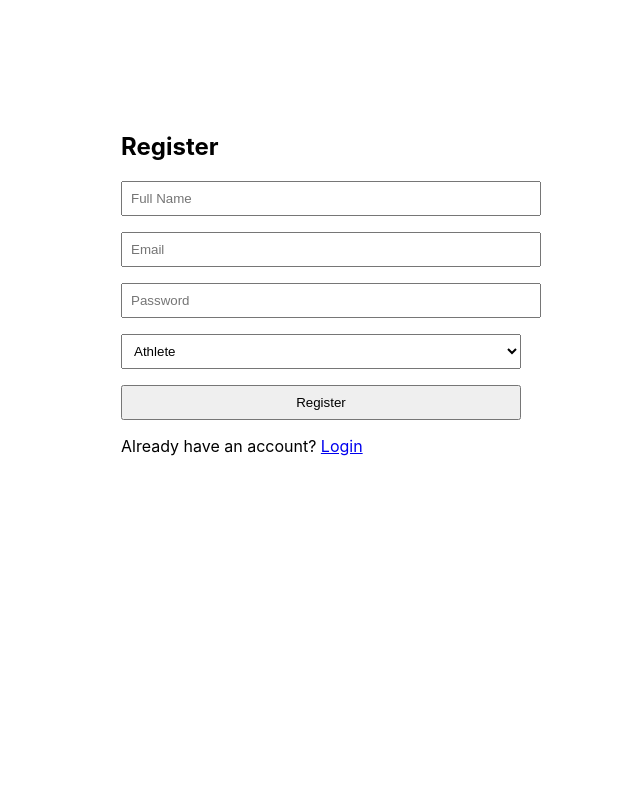
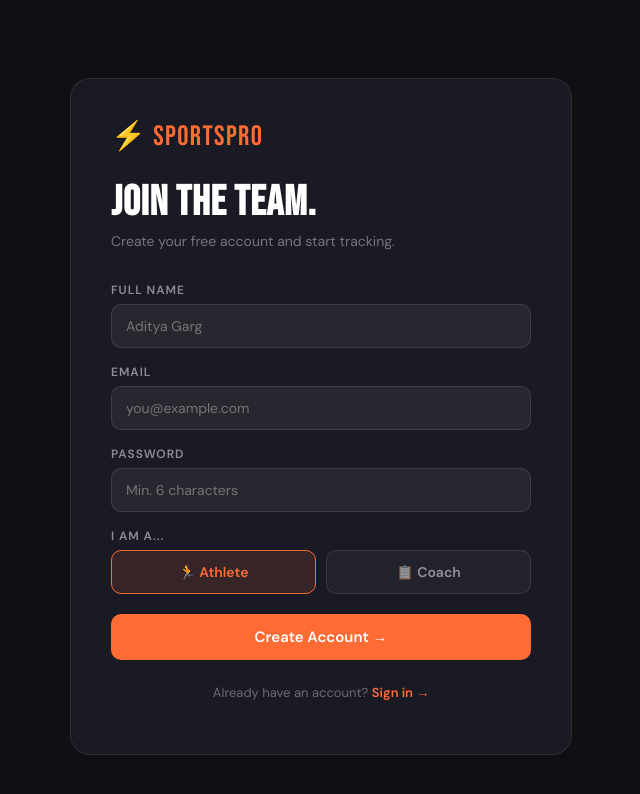
Before and after one commit to adityagargdev/Sports-Tracker, a React (Create React App) app in the folder client/: page /register in a window 1280 px wide. Shown: the top 794 px of the page, without its empty margins (319-959 px from the left). Built offline with nearby package versions, Linux system fonts and the light colour scheme.

Commit message:
redesign: Login and Register pages - Fire & Night theme

```diff
--- a/client/src/pages/Login.js
+++ b/client/src/pages/Login.js
@@ -1,67 +1,118 @@
 import { useState } from 'react';
 import { useAuth } from '../context/AuthContext';
 import { useNavigate, Link } from 'react-router-dom';
+
+const cssAnim = `
+  @import url('https://fonts.googleapis.com/css2?family=Bebas+Neue&family=DM+Sans:wght@400;500;600&display=swap');
+  @keyframes cardIn { from { opacity:0; transform:translateY(24px) scale(.97) } to { opacity:1; transform:translateY(0) scale(1) } }
+  @keyframes shake { 0%,100%{transform:translateX(0)} 20%{transform:translateX(-6px)} 40%{transform:translateX(6px)} 60%{transform:translateX(-4px)} 80%{transform:translateX(4px)} }
+  input:-webkit-autofill { -webkit-box-shadow: 0 0 0 1000px #1e1e2e inset !important; -webkit-text-fill-color: #fff !important; }
+`;
+
+const S = {
+  page: { minHeight: '100vh', background: '#0f0f14', display: 'flex', alignItems: 'center', justifyContent: 'center', fontFamily: "'DM Sans', sans-serif", padding: '1rem' },
+  card: { width: '100%', maxWidth: '400px', background: '#1a1a24', border: '1px solid rgba(255,255,255,0.08)', borderRadius: '20px', padding: '2.5rem', animation: 'cardIn .5s cubic-bezier(.34,1.2,.64,1)' },
+  logo: { fontFamily: "'Bebas Neue', sans-serif", fontSize: '28px', color: '#FF6B35', letterSpacing: '0.05em', marginBottom: '1.5rem', display: 'block' },
+  title: { fontFamily: "'Bebas Neue', sans-serif", fontSize: '42px', color: '#fff', margin: '0 0 4px', letterSpacing: '0.02em' },
+  sub: { fontSize: '14px', color: 'rgba(255,255,255,0.4)', margin: '0 0 2rem' },
+  label: { fontSize: '12px', fontWeight: 600, color: 'rgba(255,255,255,0.5)', letterSpacing: '0.08em', textTransform: 'uppercase', marginBottom: '6px', display: 'block' },
+  input: { width: '100%', padding: '12px 14px', background: 'rgba(255,255,255,0.06)', border: '1px solid rgba(255,255,255,0.1)', borderRadius: '10px', color: '#fff', fontSize: '14px', fontFamily: "'DM Sans', sans-serif", outline: 'none', boxSizing: 'border-box', marginBottom: '1rem', transition: 'border-color .2s' },
+  btn: { width: '100%', padding: '13px', background: '#FF6B35', border: 'none', borderRadius: '10px', color: '#fff', fontSize: '15px', fontWeight: 600, fontFamily: "'DM Sans', sans-serif", cursor: 'pointer', marginBottom: '12px', transition: 'background .2s' },
+  googleBtn: { width: '100%', padding: '12px', background: 'rgba(255,255,255,0.06)', border: '1px solid rgba(255,255,255,0.1)', borderRadius: '10px', color: 'rgba(255,255,255,0.8)', fontSize: '14px', fontWeight: 500, fontFamily: "'DM Sans', sans-serif", cursor: 'pointer', display: 'flex', alignItems: 'center', justifyContent: 'center', gap: '8px', textDecoration: 'none', boxSizing: 'border-box', transition: 'background .2s' },
+  divider: { display: 'flex', alignItems: 'center', gap: '12px', margin: '1rem 0' },
+  dividerLine: { flex: 1, height: '1px', background: 'rgba(255,255,255,0.08)' },
+  dividerText: { fontSize: '12px', color: 'rgba(255,255,255,0.3)' },
+  error: { background: 'rgba(226,75,74,0.12)', border: '1px solid rgba(226,75,74,0.3)', borderRadius: '8px', padding: '10px 14px', color: '#E24B4A', fontSize: '13px', marginBottom: '1rem', animation: 'shake .4s ease' },
+  footer: { marginTop: '1.5rem', textAlign: 'center', fontSize: '13px', color: 'rgba(255,255,255,0.35)' },
+  link: { color: '#FF6B35', textDecoration: 'none', fontWeight: 600 },
+};
 
 const Login = () => {
   const { login } = useAuth();
   const navigate = useNavigate();
   const [form, setForm] = useState({ email: '', password: '' });
   const [error, setError] = useState('');
+  const [loading, setLoading] = useState(false);
 
   const handleSubmit = async (e) => {
     e.preventDefault();
+    setLoading(true);
+    setError('');
     try {
       await login(form.email, form.password);
       navigate('/dashboard');
-    } catch (err) {
-      setError('Invalid email or password');
+    } catch {
+      setError('Invalid email or password. Try again.');
+    } finally {
+      setLoading(false);
     }
   };
 
   return (
-    <div style={{ maxWidth: '400px', margin: '5rem auto', padding: '2rem' }}>
-      <h2>Login</h2>
-      {error && <p style={{ color: 'red' }}>{error}</p>}
-      <form onSubmit={handleSubmit}>
-        <div>
+    <div style={S.page}>
+      <style>{cssAnim}</style>
+      <div style={S.card}>
+        <span style={S.logo}>SportsPro</span>
+        <h1 style={S.title}>Welcome Back.</h1>
+        <p style={S.sub}>Track your performance, crush your goals.</p>
+
+        {error && <div style={S.error}>{error}</div>}
+
+        <form onSubmit={handleSubmit}>
+          <label style={S.label}>Email</label>
           <input
+            style={S.input}
             type="email"
-            placeholder="Email"
+            placeholder="you@example.com"
             value={form.email}
             onChange={e => setForm({ ...form, email: e.target.value })}
-            style={{ width: '100%', padding: '0.5rem', marginBottom: '1rem' }}
+            onFocus={e => e.target.style.borderColor = 'rgba(255,107,53,0.5)'}
+            onBlur={e => e.target.style.borderColor = 'rgba(255,255,255,0.1)'}
+            required
           />
-        </div>
-        <div>
+          <label style={S.label}>Password</label>
           <input
+            style={S.input}
             type="password"
             placeholder="Password"
             value={form.password}
             onChange={e => setForm({ ...form, password: e.target.value })}
-            style={{ width: '100%', padding: '0.5rem', marginBottom: '1rem' }}
+            onFocus={e => e.target.style.borderColor = 'rgba(255,107,53,0.5)'}
+            onBlur={e => e.target.style.borderColor = 'rgba(255,255,255,0.1)'}
+            required
           />
+          <button
+            type="submit"
+            style={{ ...S.btn, opacity: loading ? 0.7 : 1 }}
+            onMouseEnter={e => e.target.style.background = '#e85e28'}
+            onMouseLeave={e => e.target.style.background = '#FF6B35'}
+            disabled={loading}
+          >
+            {loading ? 'Signing in...' : 'Sign In'}
+          </button>
+        </form>
+
+        <div style={S.divider}>
+          <div style={S.dividerLine} />
+          <span style={S.dividerText}>or</span>
+          <div style={S.dividerLine} />
         </div>
-        <button type="submit" style={{ width: '100%', padding: '0.5rem' }}>
-          Login
-        </button>
-      </form>
-      <p>Don't have an account? <Link to="/register">Register</Link></p>
-      <div style={{ textAlign: 'center', margin: '1rem 0' }}>
-        <span style={{ color: '#888' }}>or</span>
+
+        <a
+          href="https://sports-tracker-api-1rn8.onrender.com/api/auth/google"
+          style={S.googleBtn}
+          onMouseEnter={e => e.currentTarget.style.background = 'rgba(255,255,255,0.1)'}
+          onMouseLeave={e => e.currentTarget.style.background = 'rgba(255,255,255,0.06)'}
+        >
+          <img src="https://www.google.com/favicon.ico" width="18" height="18" alt="Google" style={{ borderRadius: '2px' }} />
+          Continue with Google
+        </a>
+
+        <p style={S.footer}>
+          No account?{' '}
+          <Link to="/register" style={S.link}>Create one free</Link>
+        </p>
       </div>
-
-        <a href="https://sports-tracker-api-1rn8.onrender.com/api/auth/google"
-        style={{
-          display: 'flex', alignItems: 'center', justifyContent: 'center',
-          gap: '0.5rem', width: '100%', padding: '0.6rem',
-          border: '1px solid #ddd', borderRadius: '6px',
-          textDecoration: 'none', color: '#333', background: 'white',
-          fontWeight: '500', cursor: 'pointer', boxSizing: 'border-box'
-        }}
-      >
-        <img src="https://www.google.com/favicon.ico" width="18" height="18" alt="Google" />
-        Sign in with Google
-      </a>
     </div>
   );
 };
--- a/client/src/pages/Register.js
+++ b/client/src/pages/Register.js
@@ -1,62 +1,173 @@
 import { useState } from 'react';
 import { useAuth } from '../context/AuthContext';
 import { useNavigate, Link } from 'react-router-dom';
+
+const S = {
+  page: {
+    minHeight: '100vh', background: '#0f0f14', display: 'flex',
+    alignItems: 'center', justifyContent: 'center',
+    fontFamily: "'DM Sans', sans-serif", padding: '1rem',
+  },
+  card: {
+    width: '100%', maxWidth: '420px', background: '#1a1a24',
+    border: '1px solid rgba(255,255,255,0.08)', borderRadius: '20px',
+    padding: '2.5rem', animation: 'cardIn .5s cubic-bezier(.34,1.2,.64,1)',
+  },
+  logo: {
+    fontFamily: "'Bebas Neue', sans-serif", fontSize: '28px',
+    color: '#FF6B35', letterSpacing: '0.05em', marginBottom: '1.5rem',
+    display: 'block',
+  },
+  title: {
+    fontFamily: "'Bebas Neue', sans-serif", fontSize: '42px',
+    color: '#fff', margin: '0 0 4px', letterSpacing: '0.02em',
+  },
+  sub: { fontSize: '14px', color: 'rgba(255,255,255,0.4)', margin: '0 0 2rem' },
+  label: {
+    fontSize: '12px', fontWeight: 600, color: 'rgba(255,255,255,0.5)',
+    letterSpacing: '0.08em', textTransform: 'uppercase',
+    marginBottom: '6px', display: 'block',
+  },
+  input: {
+    width: '100%', padding: '12px 14px', background: 'rgba(255,255,255,0.06)',
+    border: '1px solid rgba(255,255,255,0.1)', borderRadius: '10px',
+    color: '#fff', fontSize: '14px', fontFamily: "'DM Sans', sans-serif",
+    outline: 'none', boxSizing: 'border-box', marginBottom: '1rem',
+    transition: 'border-color .2s',
+  },
+  roleRow: { display: 'flex', gap: '10px', marginBottom: '1rem' },
+  roleBtn: (active) => ({
+    flex: 1, padding: '12px', borderRadius: '10px', cursor: 'pointer',
+    border: `1px solid ${active ? '#FF6B35' : 'rgba(255,255,255,0.1)'}`,
+    background: active ? 'rgba(255,107,53,0.12)' : 'rgba(255,255,255,0.04)',
+    color: active ? '#FF6B35' : 'rgba(255,255,255,0.5)',
+    fontFamily: "'DM Sans', sans-serif", fontSize: '14px', fontWeight: 600,
+    transition: 'all .2s',
+  }),
+  btn: {
+    width: '100%', padding: '13px', background: '#FF6B35', border: 'none',
+    borderRadius: '10px', color: '#fff', fontSize: '15px', fontWeight: 600,
+    fontFamily: "'DM Sans', sans-serif", cursor: 'pointer', marginTop: '4px',
+    transition: 'transform .15s, background .2s',
+  },
+  error: {
+    background: 'rgba(226,75,74,0.12)', border: '1px solid rgba(226,75,74,0.3)',
+    borderRadius: '8px', padding: '10px 14px', color: '#E24B4A',
+    fontSize: '13px', marginBottom: '1rem', animation: 'shake .4s ease',
+  },
+  success: {
+    background: 'rgba(46,204,113,0.12)', border: '1px solid rgba(46,204,113,0.3)',
+    borderRadius: '8px', padding: '10px 14px', color: '#2ECC71',
+    fontSize: '13px', marginBottom: '1rem', animation: 'successPop .4s cubic-bezier(.34,1.6,.64,1)',
+  },
+  footer: {
+    marginTop: '1.5rem', textAlign: 'center', fontSize: '13px',
+    color: 'rgba(255,255,255,0.35)',
+  },
+  link: { color: '#FF6B35', textDecoration: 'none', fontWeight: 600 },
+};
+
+const cssAnim = `
+  @import url('https://fonts.googleapis.com/css2?family=Bebas+Neue&family=DM+Sans:wght@400;500;600&display=swap');
+  @keyframes cardIn { from { opacity:0; transform:translateY(24px) scale(.97) } to { opacity:1; transform:translateY(0) scale(1) } }
+  @keyframes shake { 0%,100%{transform:translateX(0)} 20%{transform:translateX(-6px)} 40%{transform:translateX(6px)} 60%{transform:translateX(-4px)} 80%{transform:translateX(4px)} }
+  @keyframes successPop { from { opacity:0; transform:scale(.95) } to { opacity:1; transform:scale(1) } }
+  input:-webkit-autofill { -webkit-box-shadow: 0 0 0 1000px #1e1e2e inset !important; -webkit-text-fill-color: #fff !important; }
+`;
 
 const Register = () => {
   const { register } = useAuth();
   const navigate = useNavigate();
   const [form, setForm] = useState({ name: '', email: '', password: '', role: 'athlete' });
   const [error, setError] = useState('');
+  const [success, setSuccess] = useState('');
+  const [loading, setLoading] = useState(false);
 
   const handleSubmit = async (e) => {
     e.preventDefault();
+    setLoading(true);
+    setError('');
     try {
       await register(form.name, form.email, form.password, form.role);
-      navigate('/dashboard');
-    } catch (err) {
-      setError('Registration failed. Try again.');
+      setSuccess(`Welcome, ${form.name}! Taking you to your dashboard...`);
+      setTimeout(() => navigate('/dashboard'), 1200);
+    } catch {
+      setError('Registration failed. Email may already be in use.');
+    } finally {
+      setLoading(false);
     }
   };
 
   return (
-    <div style={{ maxWidth: '400px', margin: '5rem auto', padding: '2rem' }}>
-      <h2>Register</h2>
-      {error && <p style={{ color: 'red' }}>{error}</p>}
+    <div style={S.page}>
+      <style>{cssAnim}</style>
+      <div style={S.card}>
+        <span style={S.logo}>⚡ SportsPro</span>
+        <h1 style={S.title}>Join The Team.</h1>
+        <p style={S.sub}>Create your free account and start tracking.</p>
+
+        {error && <div style={S.error}>{error}</div>}
+        {success && <div style={S.success}>✓ {success}</div>}
+
         <form onSubmit={handleSubmit}>
+          <label style={S.label}>Full Name</label>
           <input
-          type="text"
-          placeholder="Full Name"
+            style={S.input} type="text" placeholder="Aditya Garg"
             value={form.name}
             onChange={e => setForm({ ...form, name: e.target.value })}
-          style={{ width: '100%', padding: '0.5rem', marginBottom: '1rem' }}
+            onFocus={e => e.target.style.borderColor = 'rgba(255,107,53,0.5)'}
+            onBlur={e => e.target.style.borderColor = 'rgba(255,255,255,0.1)'}
+            required
           />
+
+          <label style={S.label}>Email</label>
           <input
-          type="email"
-          placeholder="Email"
+            style={S.input} type="email" placeholder="you@example.com"
             value={form.email}
             onChange={e => setForm({ ...form, email: e.target.value })}
-          style={{ width: '100%', padding: '0.5rem', marginBottom: '1rem' }}
+            onFocus={e => e.target.style.borderColor = 'rgba(255,107,53,0.5)'}
+            onBlur={e => e.target.style.borderColor = 'rgba(255,255,255,0.1)'}
+            required
           />
+
+          <label style={S.label}>Password</label>
           <input
-          type="password"
-          placeholder="Password"
+            style={S.input} type="password" placeholder="Min. 6 characters"
             value={form.password}
             onChange={e => setForm({ ...form, password: e.target.value })}
-          style={{ width: '100%', padding: '0.5rem', marginBottom: '1rem' }}
+            onFocus={e => e.target.style.borderColor = 'rgba(255,107,53,0.5)'}
+            onBlur={e => e.target.style.borderColor = 'rgba(255,255,255,0.1)'}
+            required minLength={6}
           />
-        <select
-          value={form.role}
-          onChange={e => setForm({ ...form, role: e.target.value })}
-          style={{ width: '100%', padding: '0.5rem', marginBottom: '1rem' }}
+
+          <label style={S.label}>I am a...</label>
+          <div style={S.roleRow}>
+            <button type="button" style={S.roleBtn(form.role === 'athlete')}
+              onClick={() => setForm({ ...form, role: 'athlete' })}>
+              🏃 Athlete
+            </button>
+            <button type="button" style={S.roleBtn(form.role === 'coach')}
+              onClick={() => setForm({ ...form, role: 'coach' })}>
+              📋 Coach
+            </button>
+          </div>
+
+          <button
+            type="submit"
+            style={{ ...S.btn, opacity: loading ? 0.7 : 1 }}
+            onMouseEnter={e => e.target.style.background = '#e85e28'}
+            onMouseLeave={e => e.target.style.background = '#FF6B35'}
+            disabled={loading}
           >
-          <option value="athlete">Athlete</option>
-          <option value="coach">Coach</option>
-        </select>
-        <button type="submit" style={{ width: '100%', padding: '0.5rem' }}>
-          Register
+            {loading ? 'Creating account...' : 'Create Account →'}
           </button>
         </form>
-      <p>Already have an account? <Link to="/login">Login</Link></p>
+
+        <p style={S.footer}>
+          Already have an account?{' '}
+          <Link to="/login" style={S.link}>Sign in →</Link>
+        </p>
+      </div>
     </div>
   );
 };
```
Lines whose indentation alone changed are shown as unchanged.
